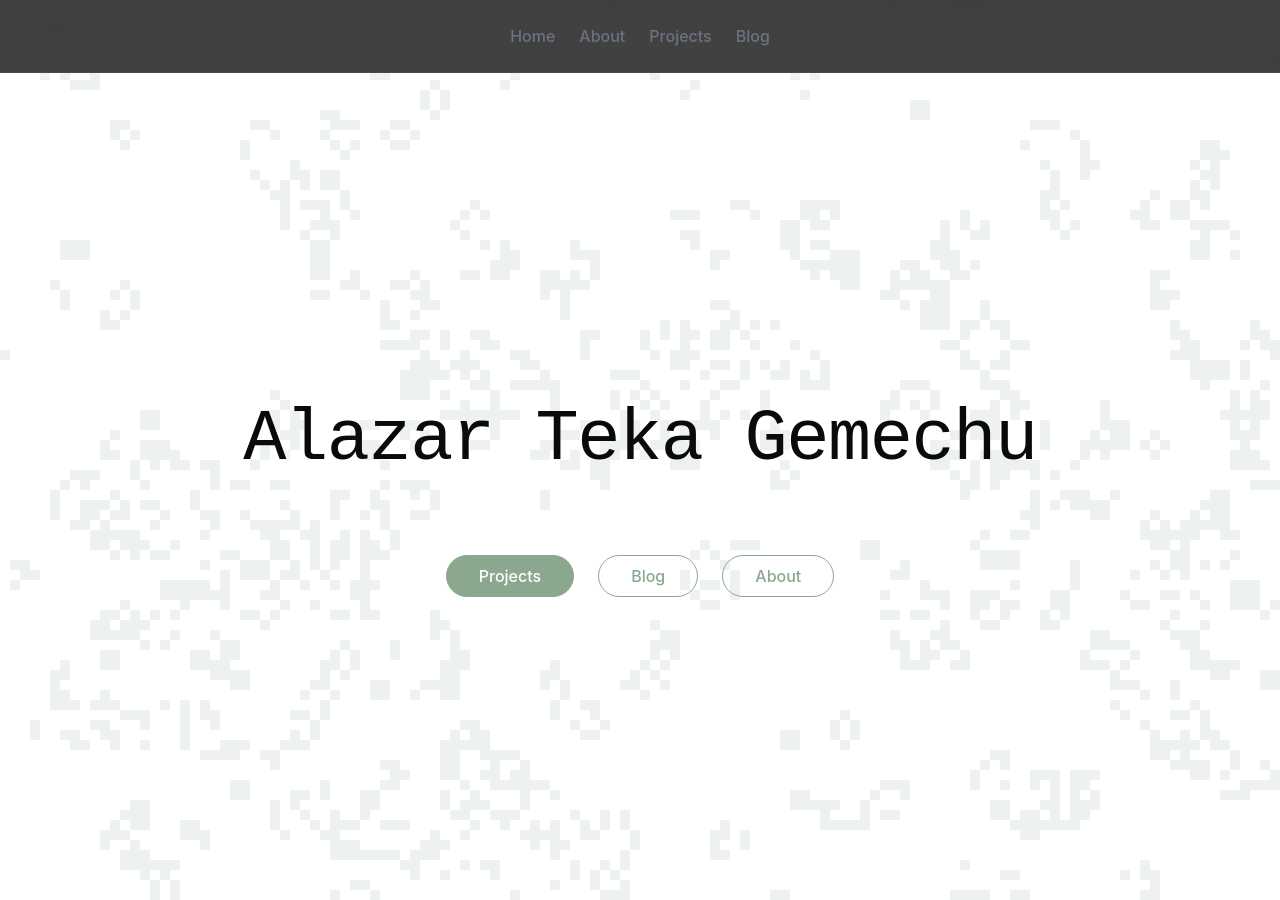
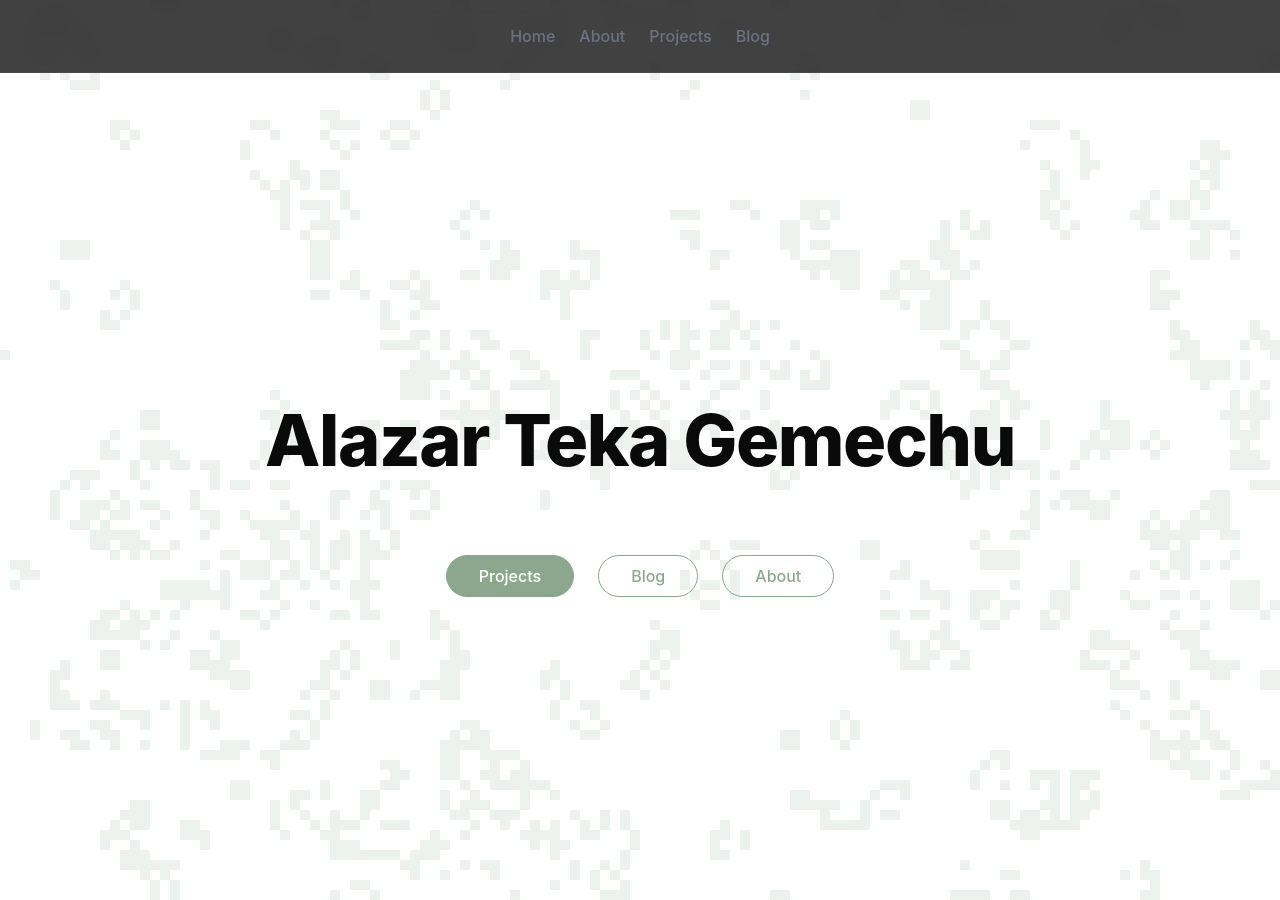
Before and after one commit to alazarteka/alazarteka.github.io, a Jekyll site: the page built from index.html, in a window 1280 px wide and 900 px high. Built offline with Jekyll 4.4.1, drawn with Linux system fonts in a browser that asks for light colours; some web fonts are replaced.

Commit message:
Revert "Update typography to use Google Sans Code for headings"
This reverts commit 5ba739c4debb9fa0811010b83368dc5e60bd34b1.

```diff
--- a/_layouts/default.html
+++ b/_layouts/default.html
@@ -5,10 +5,6 @@
   <meta name="viewport" content="width=device-width, initial-scale=1.0">
   <title>{% if page.title %}{{ page.title }} | {% endif %}{{ site.title }}</title>
   <meta name="description" content="{% if page.description %}{{ page.description }}{% else %}{{ site.description }}{% endif %}">
-
-  <link rel="preconnect" href="https://fonts.googleapis.com">
-  <link rel="preconnect" href="https://fonts.gstatic.com" crossorigin>
-  <link href="https://fonts.googleapis.com/css2?family=Google+Sans+Code:wght@300;400&display=swap" rel="stylesheet">
 
   <link rel="stylesheet" href="{{ '/assets/css/normalize.css' | relative_url }}">
   <link rel="stylesheet" href="{{ '/assets/css/variables.css' | relative_url }}">
--- a/assets/css/style.css
+++ b/assets/css/style.css
@@ -71,8 +71,7 @@ main {
 
 /* Typography */
 h1, h2, h3, h4, h5, h6 {
-  font-family: var(--font-heading);
-  font-weight: 400;
+  font-weight: 700;
   line-height: 1.2;
   margin-bottom: var(--space-md);
 }
@@ -122,7 +121,7 @@ a:hover {
 
 .hero-title {
   font-size: var(--text-7xl);
-  font-weight: 300;
+  font-weight: 800;
   letter-spacing: -0.02em;
 }
 
--- a/assets/css/variables.css
+++ b/assets/css/variables.css
@@ -10,7 +10,6 @@
   --accent-3: #5b705d; /* Deep Sage */
 
   /* Typography */
-  --font-heading: 'Google Sans Code', monospace;
   --font-sans: -apple-system, BlinkMacSystemFont, 'Segoe UI', 'Roboto', 'Oxygen', 'Ubuntu', 'Cantarell', sans-serif;
   --font-mono: 'SF Mono', 'Monaco', 'Inconsolata', 'Fira Code', 'Droid Sans Mono', monospace;
 
```
